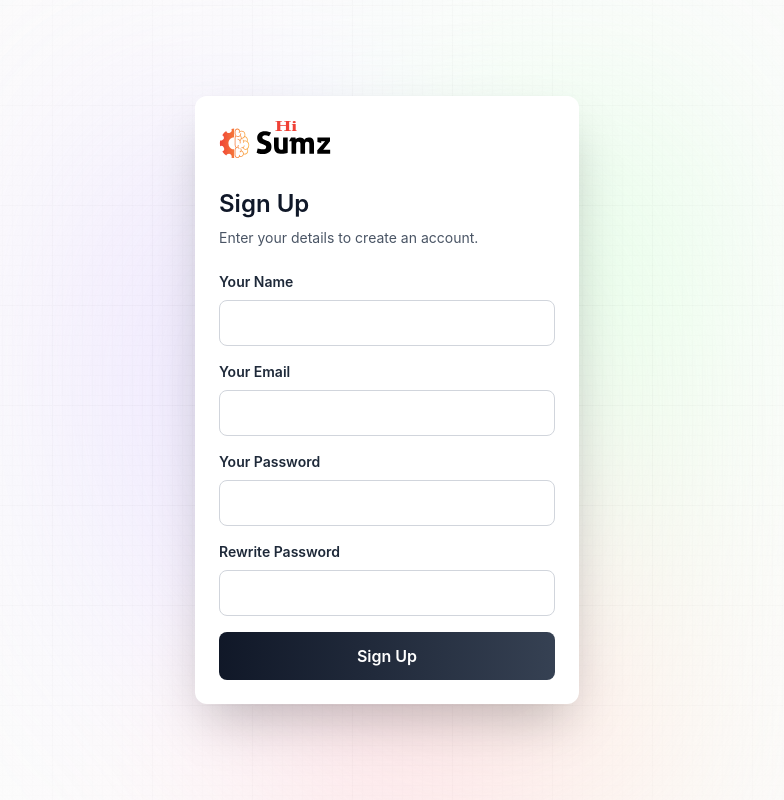
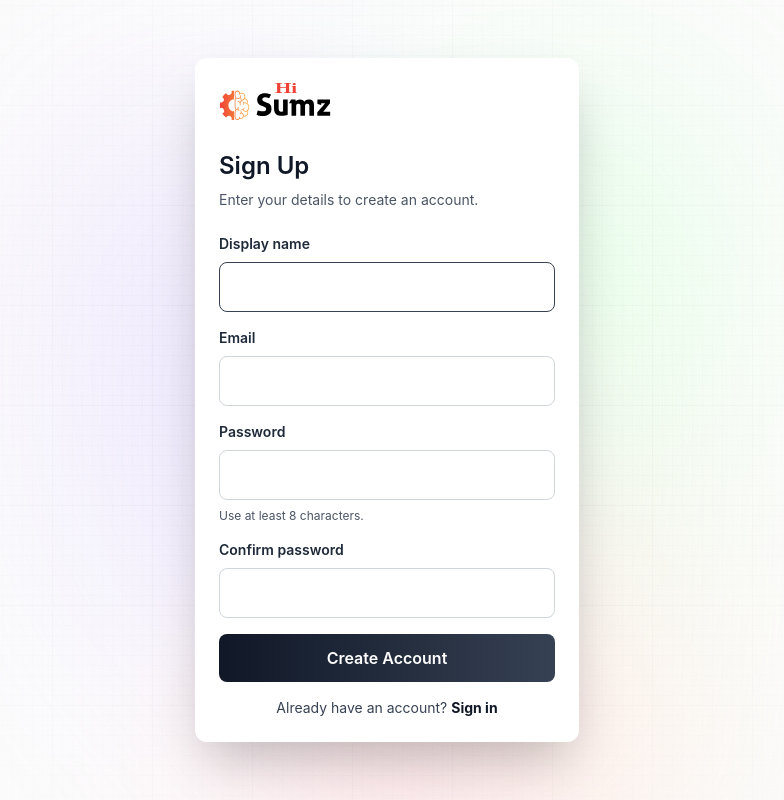
Before and after one commit to faisalshafique146/AiSummarizer-FYP, a React (Vite) app: page /sign-up in a window 1280 px wide. Shown: the whole page, without its empty margins (253-1037 px from the left). Built offline with nearby package versions, Linux system fonts and the light colour scheme; no server answers.

Commit message:
feat: improve auth forms and validation

```diff
--- a/package.json
+++ b/package.json
@@ -14,10 +14,13 @@
     "preview": "vite preview"
   },
   "dependencies": {
+    "@hookform/resolvers": "5.9.1",
     "firebase": "12.18.0",
     "react": "19.2.8",
     "react-dom": "19.2.8",
-    "react-router": "7.18.3"
+    "react-hook-form": "7.87.0",
+    "react-router": "7.18.3",
+    "zod": "4.5.4"
   },
   "devDependencies": {
     "@eslint/js": "10.0.1",
--- /dev/null
+++ b/src/features/auth/AuthField.tsx
@@ -0,0 +1,62 @@
+import type { UseFormRegisterReturn } from "react-hook-form";
+
+interface AuthFieldProps {
+  autoComplete: string;
+  autoFocus?: boolean;
+  error: string | undefined;
+  hint?: string;
+  id: string;
+  label: string;
+  registration: UseFormRegisterReturn;
+  type: "email" | "password" | "text";
+}
+
+function AuthField({
+  autoComplete,
+  autoFocus = false,
+  error,
+  hint,
+  id,
+  label,
+  registration,
+  type,
+}: AuthFieldProps) {
+  const errorId = `${id}-error`;
+  const hintId = `${id}-hint`;
+  const describedBy = [hint ? hintId : null, error ? errorId : null]
+    .filter((value) => value !== null)
+    .join(" ");
+
+  return (
+    <div className="flex flex-col gap-2">
+      <label className="text-sm font-semibold text-gray-800" htmlFor={id}>
+        {label}
+      </label>
+      <input
+        {...registration}
+        aria-describedby={describedBy || undefined}
+        aria-invalid={Boolean(error)}
+        autoComplete={autoComplete}
+        autoFocus={autoFocus}
+        className={`rounded-lg border px-3 py-3 font-normal outline-none focus:border-gray-700 ${
+          error ? "border-red-700" : "border-gray-300"
+        }`}
+        id={id}
+        required
+        type={type}
+      />
+      {hint ? (
+        <p className="text-xs text-gray-600" id={hintId}>
+          {hint}
+        </p>
+      ) : null}
+      {error ? (
+        <p className="text-sm text-red-800" id={errorId} role="alert">
+          {error}
+        </p>
+      ) : null}
+    </div>
+  );
+}
+
+export default AuthField;
--- a/src/features/auth/SignInPage.tsx
+++ b/src/features/auth/SignInPage.tsx
@@ -1,61 +1,47 @@
-import {
-  useState,
-  type ChangeEventHandler,
-  type SubmitEventHandler,
-} from "react";
+import { zodResolver } from "@hookform/resolvers/zod";
+import type { SubmitEventHandler } from "react";
+import { useForm, type SubmitHandler } from "react-hook-form";
 import { Link, Navigate, useNavigate } from "react-router";
 import { getAuthErrorMessage } from "./authErrors";
+import AuthField from "./AuthField";
 import AuthPageLayout from "./AuthPageLayout";
-import type { SignInCredentials } from "./types";
+import {
+  signInSchema,
+  type SignInFormValues,
+} from "./authSchemas";
 import { useAuth } from "./useAuth";
 
 function SignInPage() {
   const navigate = useNavigate();
   const { user, loading, signIn } = useAuth();
-  const [values, setValues] = useState<SignInCredentials>({
-    email: "",
-    password: "",
+  const {
+    clearErrors,
+    formState: { errors, isSubmitting },
+    handleSubmit,
+    register,
+    setError,
+  } = useForm<SignInFormValues>({
+    defaultValues: { email: "", password: "" },
+    mode: "onTouched",
+    resolver: zodResolver(signInSchema),
   });
-  const [error, setError] = useState("");
-  const [submitting, setSubmitting] = useState(false);
 
-  const handleEmailChange: ChangeEventHandler<HTMLInputElement> = (event) => {
-    setValues((current) => ({ ...current, email: event.target.value }));
-  };
-
-  const handlePasswordChange: ChangeEventHandler<HTMLInputElement> = (
-    event,
-  ) => {
-    setValues((current) => ({ ...current, password: event.target.value }));
-  };
-
-  const submitCredentials = async (): Promise<void> => {
-    setError("");
-
-    if (!values.email || !values.password) {
-      setError("Please fill all the fields");
-      return;
-    }
-
-    if (!values.email.includes("@")) {
-      setError("Invalid Email");
-      return;
-    }
+  const submitCredentials: SubmitHandler<SignInFormValues> = async (values) => {
+    clearErrors("root");
 
     try {
-      setSubmitting(true);
       await signIn(values);
-      void navigate("/");
-    } catch (caughtError: unknown) {
-      setError(getAuthErrorMessage(caughtError));
-    } finally {
-      setSubmitting(false);
+      void navigate("/", { replace: true });
+    } catch (error: unknown) {
+      setError("root", {
+        message: getAuthErrorMessage(error),
+        type: "server",
+      });
     }
   };
 
-  const handleSubmit: SubmitEventHandler<HTMLFormElement> = (event) => {
-    event.preventDefault();
-    void submitCredentials();
+  const handleFormSubmit: SubmitEventHandler<HTMLFormElement> = (event) => {
+    void handleSubmit(submitCredentials)(event);
   };
 
   if (loading) {
@@ -65,7 +51,7 @@ function SignInPage() {
         description="Please wait while HiSumz restores your account."
       >
         <p className="mt-6 text-sm text-gray-700" role="status">
-          Loading…
+          Loading&hellip;
         </p>
       </AuthPageLayout>
     );
@@ -78,40 +64,42 @@ function SignInPage() {
   return (
     <AuthPageLayout
       title="Sign In"
-      description="Enter your email and password to Sign In."
+      description="Enter your email and password to sign in."
     >
-      <form className="mt-6 flex flex-col gap-4" onSubmit={handleSubmit}>
-        <label className="flex flex-col gap-2 text-sm font-semibold text-gray-800">
-          Your Email
-          <input
-            autoComplete="email"
-            className="rounded-lg border border-gray-300 px-3 py-3 font-normal outline-none focus:border-gray-700"
-            onChange={handleEmailChange}
-            type="email"
-            value={values.email}
-          />
-        </label>
-        <label className="flex flex-col gap-2 text-sm font-semibold text-gray-800">
-          Your Password
-          <input
-            autoComplete="current-password"
-            className="rounded-lg border border-gray-300 px-3 py-3 font-normal outline-none focus:border-gray-700"
-            onChange={handlePasswordChange}
-            type="password"
-            value={values.password}
-          />
-        </label>
-        {error && (
+      <form
+        aria-busy={isSubmitting}
+        className="mt-6 flex flex-col gap-4"
+        noValidate
+        onSubmit={handleFormSubmit}
+      >
+        <AuthField
+          autoComplete="username"
+          autoFocus
+          error={errors.email?.message}
+          id="sign-in-email"
+          label="Email"
+          registration={register("email")}
+          type="email"
+        />
+        <AuthField
+          autoComplete="current-password"
+          error={errors.password?.message}
+          id="sign-in-password"
+          label="Password"
+          registration={register("password")}
+          type="password"
+        />
+        {errors.root?.message ? (
           <p className="text-sm text-red-800" role="alert">
-            {error}
+            {errors.root.message}
           </p>
-        )}
+        ) : null}
         <button
           className="rounded-lg bg-linear-to-r from-gray-900 to-gray-700 px-4 py-3 font-semibold text-white disabled:cursor-not-allowed disabled:opacity-60"
-          disabled={submitting}
+          disabled={isSubmitting}
           type="submit"
         >
-          {submitting ? "Signing In…" : "Sign In"}
+          {isSubmitting ? "Signing In…" : "Sign In"}
         </button>
         <p className="text-center text-sm text-gray-700">
           Don&apos;t have an account?
--- a/src/features/auth/SignUpPage.tsx
+++ b/src/features/auth/SignUpPage.tsx
@@ -1,95 +1,56 @@
+import { zodResolver } from "@hookform/resolvers/zod";
+import type { SubmitEventHandler } from "react";
+import { useForm, type SubmitHandler } from "react-hook-form";
+import { Link, Navigate, useNavigate } from "react-router";
+import { getAuthErrorMessage } from "./authErrors";
+import AuthField from "./AuthField";
+import AuthPageLayout from "./AuthPageLayout";
 import {
-  useState,
-  type ChangeEventHandler,
-  type SubmitEventHandler,
-} from "react";
-import { Navigate, useNavigate } from "react-router";
-import { getAuthErrorMessage } from "./authErrors";
-import AuthPageLayout from "./AuthPageLayout";
-import type { SignUpFormValues } from "./types";
+  signUpSchema,
+  type SignUpFormValues,
+} from "./authSchemas";
 import { useAuth } from "./useAuth";
 
 function SignUpPage() {
   const navigate = useNavigate();
   const { user, loading, signUp } = useAuth();
-  const [values, setValues] = useState<SignUpFormValues>({
-    name: "",
+  const {
+    clearErrors,
+    formState: { errors, isSubmitting },
+    handleSubmit,
+    register,
+    setError,
+  } = useForm<SignUpFormValues>({
+    defaultValues: {
+      confirmPassword: "",
+      displayName: "",
       email: "",
       password: "",
-    repeatedPassword: "",
+    },
+    mode: "onTouched",
+    resolver: zodResolver(signUpSchema),
   });
-  const [error, setError] = useState("");
-  const [submitting, setSubmitting] = useState(false);
 
-  const handleNameChange: ChangeEventHandler<HTMLInputElement> = (event) => {
-    setValues((current) => ({ ...current, name: event.target.value }));
-  };
-
-  const handleEmailChange: ChangeEventHandler<HTMLInputElement> = (event) => {
-    setValues((current) => ({ ...current, email: event.target.value }));
-  };
-
-  const handlePasswordChange: ChangeEventHandler<HTMLInputElement> = (
-    event,
-  ) => {
-    setValues((current) => ({ ...current, password: event.target.value }));
-  };
-
-  const handleRepeatedPasswordChange: ChangeEventHandler<HTMLInputElement> = (
-    event,
-  ) => {
-    setValues((current) => ({
-      ...current,
-      repeatedPassword: event.target.value,
-    }));
-  };
-
-  const submitDetails = async (): Promise<void> => {
-    setError("");
-
-    if (
-      !values.name ||
-      !values.email ||
-      !values.password ||
-      !values.repeatedPassword
-    ) {
-      setError("Please fill all the fields");
-      return;
-    }
-
-    if (values.password !== values.repeatedPassword) {
-      setError("Passwords do not match");
-      return;
-    }
-
-    if (values.password.length < 6) {
-      setError("Password should be at least 6 characters long");
-      return;
-    }
-
-    if (!values.email.includes("@")) {
-      setError("Invalid Email");
-      return;
-    }
+  const submitDetails: SubmitHandler<SignUpFormValues> = async (values) => {
+    clearErrors("root");
 
     try {
-      setSubmitting(true);
       await signUp({
-        name: values.name,
+        displayName: values.displayName,
         email: values.email,
         password: values.password,
       });
-      void navigate("/");
-    } catch (caughtError: unknown) {
-      setError(getAuthErrorMessage(caughtError));
-    } finally {
-      setSubmitting(false);
+      void navigate("/", { replace: true });
+    } catch (error: unknown) {
+      setError("root", {
+        message: getAuthErrorMessage(error),
+        type: "server",
+      });
     }
   };
 
-  const handleSubmit: SubmitEventHandler<HTMLFormElement> = (event) => {
-    event.preventDefault();
-    void submitDetails();
+  const handleFormSubmit: SubmitEventHandler<HTMLFormElement> = (event) => {
+    void handleSubmit(submitDetails)(event);
   };
 
   if (loading) {
@@ -99,7 +60,7 @@ function SignUpPage() {
         description="Please wait while HiSumz restores your account."
       >
         <p className="mt-6 text-sm text-gray-700" role="status">
-          Loading…
+          Loading&hellip;
         </p>
       </AuthPageLayout>
     );
@@ -114,59 +75,64 @@ function SignUpPage() {
       title="Sign Up"
       description="Enter your details to create an account."
     >
-      <form className="mt-6 flex flex-col gap-4" onSubmit={handleSubmit}>
-        <label className="flex flex-col gap-2 text-sm font-semibold text-gray-800">
-          Your Name
-          <input
+      <form
+        aria-busy={isSubmitting}
+        className="mt-6 flex flex-col gap-4"
+        noValidate
+        onSubmit={handleFormSubmit}
+      >
+        <AuthField
           autoComplete="name"
-            className="rounded-lg border border-gray-300 px-3 py-3 font-normal outline-none focus:border-gray-700"
-            onChange={handleNameChange}
+          autoFocus
+          error={errors.displayName?.message}
+          id="sign-up-display-name"
+          label="Display name"
+          registration={register("displayName")}
           type="text"
-            value={values.name}
         />
-        </label>
-        <label className="flex flex-col gap-2 text-sm font-semibold text-gray-800">
-          Your Email
-          <input
+        <AuthField
           autoComplete="email"
-            className="rounded-lg border border-gray-300 px-3 py-3 font-normal outline-none focus:border-gray-700"
-            onChange={handleEmailChange}
+          error={errors.email?.message}
+          id="sign-up-email"
+          label="Email"
+          registration={register("email")}
           type="email"
-            value={values.email}
         />
-        </label>
-        <label className="flex flex-col gap-2 text-sm font-semibold text-gray-800">
-          Your Password
-          <input
+        <AuthField
           autoComplete="new-password"
-            className="rounded-lg border border-gray-300 px-3 py-3 font-normal outline-none focus:border-gray-700"
-            onChange={handlePasswordChange}
+          error={errors.password?.message}
+          hint="Use at least 8 characters."
+          id="sign-up-password"
+          label="Password"
+          registration={register("password")}
           type="password"
-            value={values.password}
         />
-        </label>
-        <label className="flex flex-col gap-2 text-sm font-semibold text-gray-800">
-          Rewrite Password
-          <input
+        <AuthField
           autoComplete="new-password"
-            className="rounded-lg border border-gray-300 px-3 py-3 font-normal outline-none focus:border-gray-700"
-            onChange={handleRepeatedPasswordChange}
+          error={errors.confirmPassword?.message}
+          id="sign-up-confirm-password"
+          label="Confirm password"
+          registration={register("confirmPassword")}
           type="password"
-            value={values.repeatedPassword}
         />
-        </label>
-        {error && (
+        {errors.root?.message ? (
           <p className="text-sm text-red-800" role="alert">
-            {error}
+            {errors.root.message}
           </p>
-        )}
+        ) : null}
         <button
           className="rounded-lg bg-linear-to-r from-gray-900 to-gray-700 px-4 py-3 font-semibold text-white disabled:cursor-not-allowed disabled:opacity-60"
-          disabled={submitting}
+          disabled={isSubmitting}
           type="submit"
         >
-          {submitting ? "Creating Account…" : "Sign Up"}
+          {isSubmitting ? "Creating Account…" : "Create Account"}
         </button>
+        <p className="text-center text-sm text-gray-700">
+          Already have an account?
+          <Link to="/sign-in" className="ml-1 font-bold text-gray-900">
+            Sign in
+          </Link>
+        </p>
       </form>
     </AuthPageLayout>
   );
--- /dev/null
+++ b/src/features/auth/authSchemas.ts
@@ -0,0 +1,41 @@
+import { z } from "zod";
+
+const emailSchema = z
+  .string()
+  .trim()
+  .min(1, "Email is required.")
+  .pipe(
+    z
+      .email("Enter a valid email address.")
+      .max(254, "Email must be 254 characters or fewer."),
+  );
+
+const requiredPasswordSchema = z
+  .string()
+  .min(1, "Password is required.");
+
+export const signInSchema = z.object({
+  email: emailSchema,
+  password: requiredPasswordSchema,
+});
+
+export const signUpSchema = z
+  .object({
+    displayName: z
+      .string()
+      .trim()
+      .min(1, "Display name is required.")
+      .max(50, "Display name must be 50 characters or fewer."),
+    email: emailSchema,
+    password: requiredPasswordSchema
+      .min(8, "Password must be at least 8 characters.")
+      .max(128, "Password must be 128 characters or fewer."),
+    confirmPassword: z.string().min(1, "Confirm your password."),
+  })
+  .refine((values) => values.password === values.confirmPassword, {
+    message: "Passwords do not match.",
+    path: ["confirmPassword"],
+  });
+
+export type SignInFormValues = z.infer<typeof signInSchema>;
+export type SignUpFormValues = z.infer<typeof signUpSchema>;
--- a/src/features/auth/authService.ts
+++ b/src/features/auth/authService.ts
@@ -52,7 +52,7 @@ export async function signUpUser(details: SignUpDetails): Promise<void> {
     details.password,
   );
 
-  await updateProfile(credential.user, { displayName: details.name });
+  await updateProfile(credential.user, { displayName: details.displayName });
 }
 
 export async function signOutUser(): Promise<void> {
```
Also changed, not shown: src/components/AppHeader.tsx (+28 -6 lines), src/features/auth/AuthProvider.tsx (+8 -28 lines), src/features/auth/authErrors.ts (+19 -8 lines), src/features/auth/types.ts (+7 -11 lines), 1 other file (tests, documents, lock files or other folders). Lines whose indentation alone changed are shown as unchanged.
